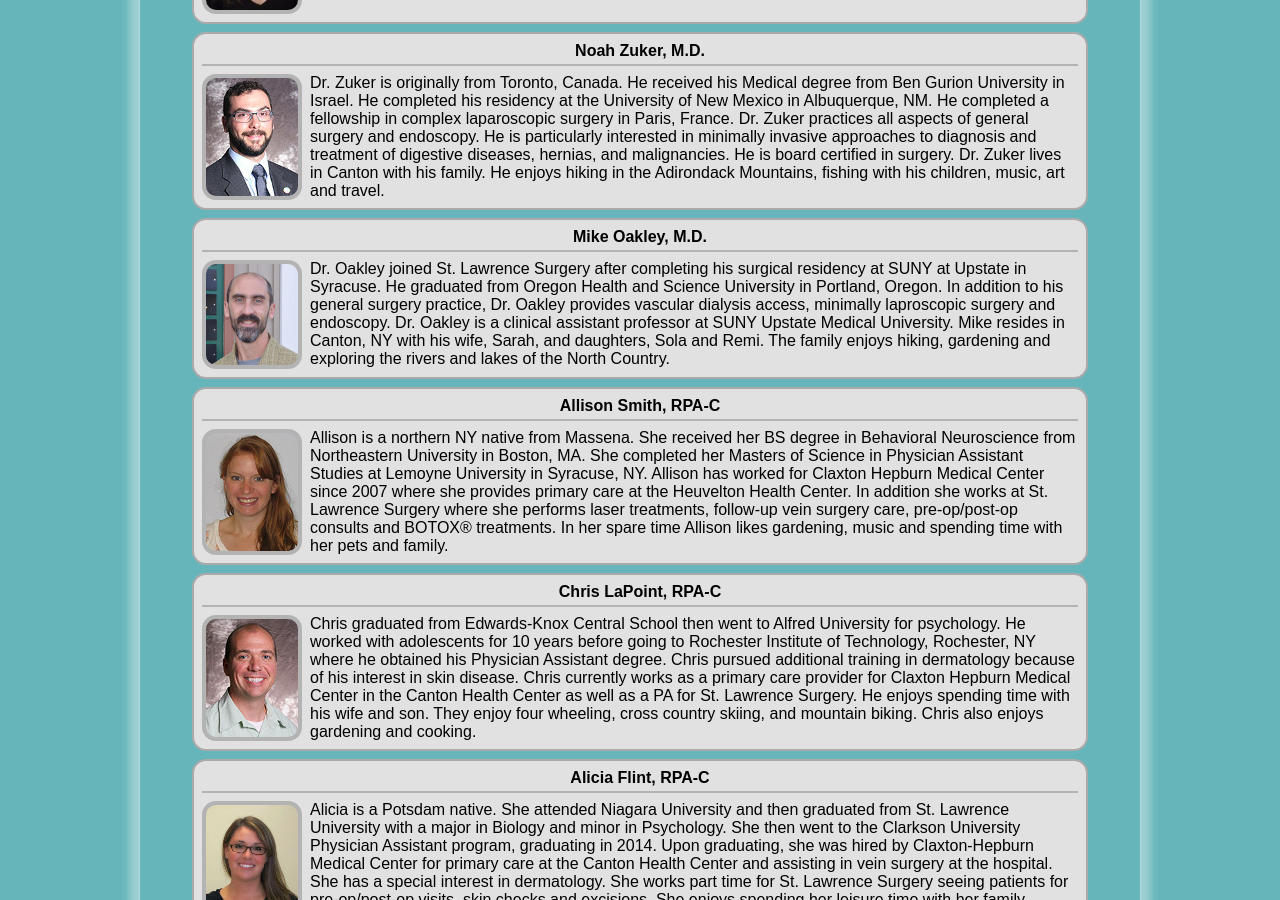
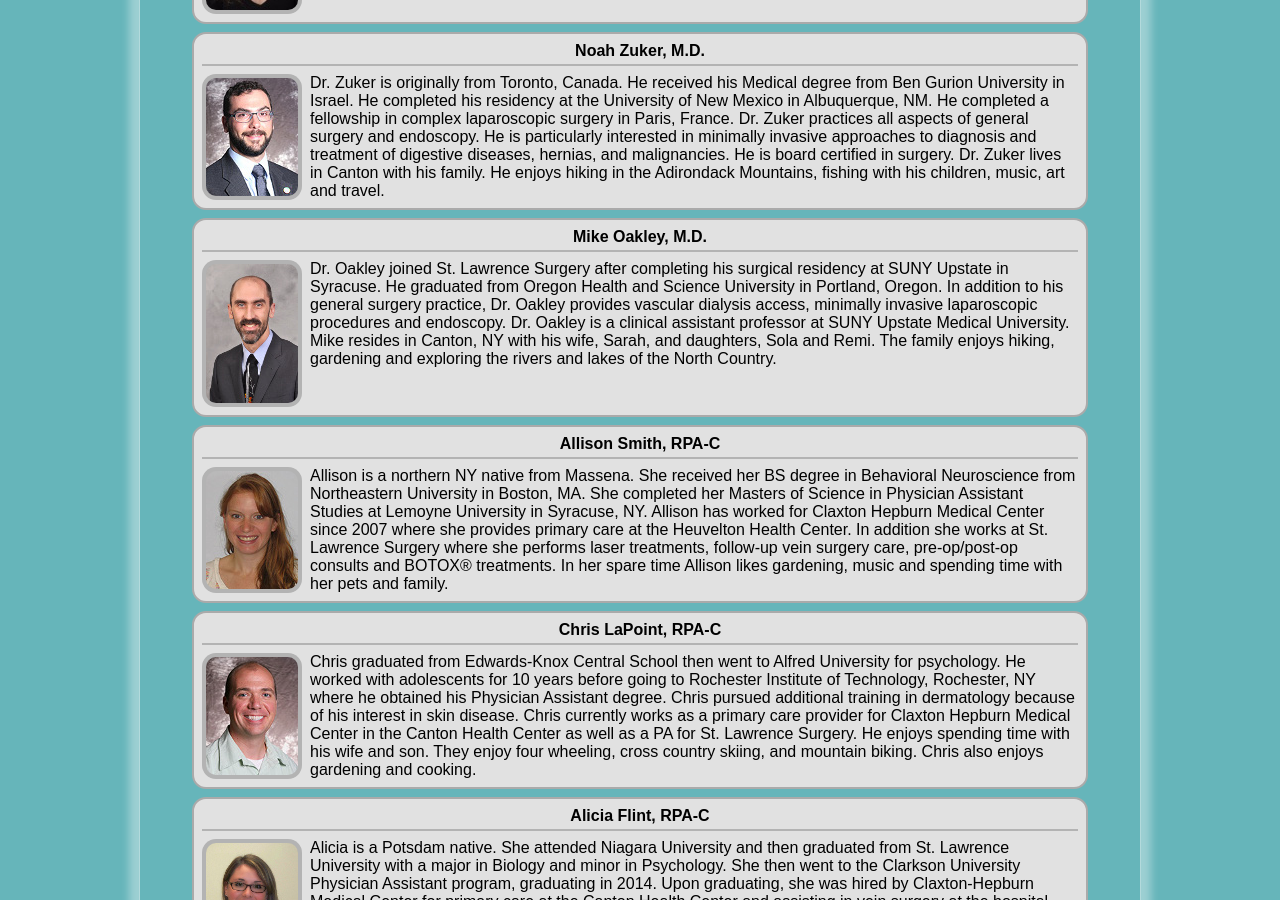
Before and after one commit to saintlawrencesurgery/saintlawrencesurgery.github.io, a Jekyll site: the page built from about/index.html, in a window 1280 px wide and 900 px high, scrolled down 592 px. Built offline with Jekyll 4.4.1, drawn with Linux system fonts in a browser that asks for light colours; nearby versions of some CDN libraries.

Commit message:
Fix Mike Oakley's bio and use a new photo for him

```diff
--- a/_data/physicians.yml
+++ b/_data/physicians.yml
@@ -20,7 +20,7 @@
   title: M.D.
   portrait_filename: mike-portrait.jpg
   portrait_alt: mike-portrait
-  bio: Dr. Oakley joined St. Lawrence Surgery after completing his surgical residency at SUNY at Upstate in Syracuse. He graduated from Oregon Health and Science University in Portland, Oregon.  In addition to his general surgery practice, Dr. Oakley provides vascular dialysis access, minimally laproscopic surgery and endoscopy.  Dr. Oakley is a clinical assistant professor at SUNY Upstate Medical University.  Mike resides in Canton, NY with his wife, Sarah, and daughters, Sola and Remi.  The family enjoys hiking, gardening and exploring the rivers and lakes of the North Country.
+  bio: Dr. Oakley joined St. Lawrence Surgery after completing his surgical residency at SUNY Upstate in Syracuse. He graduated from Oregon Health and Science University in Portland, Oregon. In addition to his general surgery practice, Dr. Oakley provides vascular dialysis access, minimally invasive laparoscopic procedures and endoscopy. Dr. Oakley is a clinical assistant professor at SUNY Upstate Medical University. Mike resides in Canton, NY with his wife, Sarah, and daughters, Sola and Remi. The family enjoys hiking, gardening and exploring the rivers and lakes of the North Country.
 
 - name: Allison Smith
   title: RPA-C
```
Also changed, not shown: images/mike-portrait.jpg.
